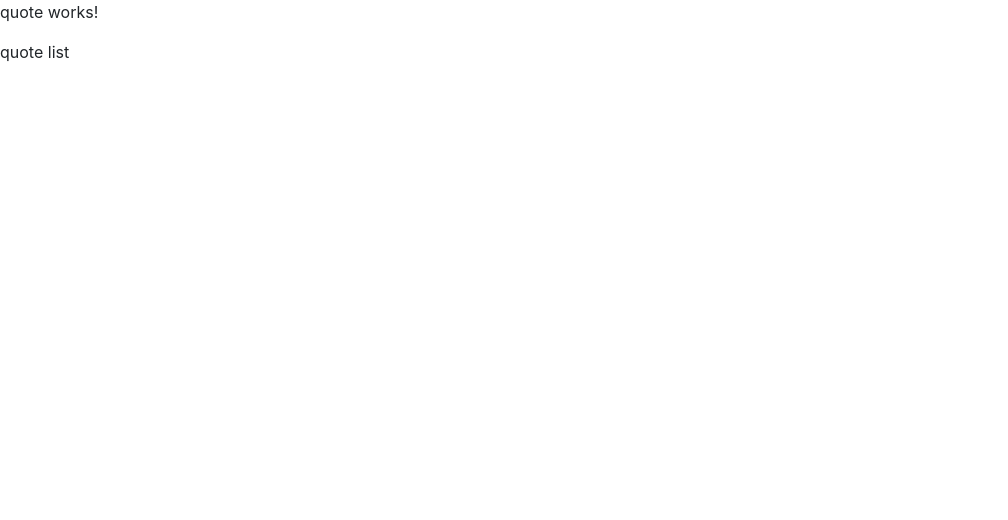
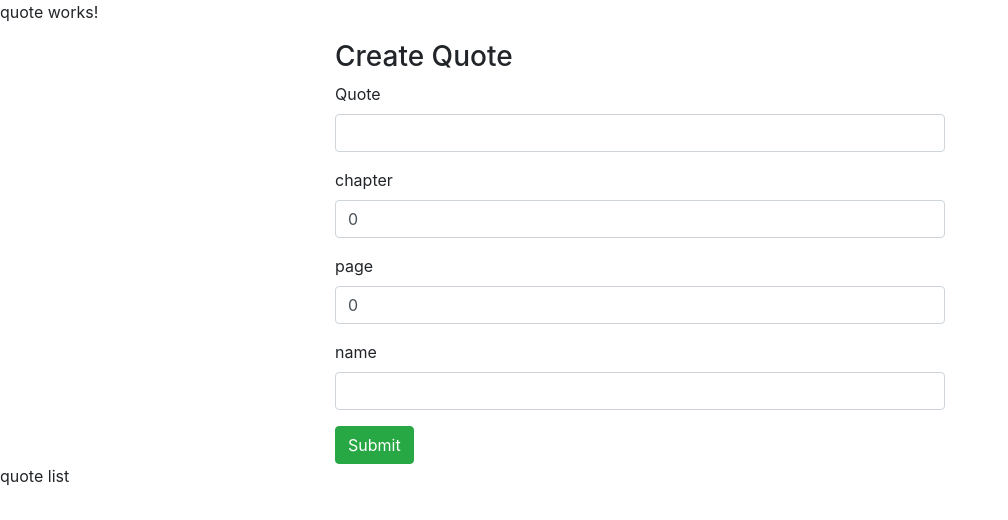
Before and after one commit to yaretzyc/frontend-capstoneproject, an Angular app in the folder bookclub/: page / in a window 1280 px wide. Shown: the top 520 px of the page, without its empty margins (0-1008 px from the left). Built offline with nearby package versions, Linux system fonts and the light colour scheme; no server answers.

Commit message:
able to submit and  console.log the response and see it on my postman and database but still working on posting the response

```diff
--- a/bookclub/src/app/app.module.ts
+++ b/bookclub/src/app/app.module.ts
@@ -7,6 +7,7 @@ import { PostComponent } from './post/post.component';
 import { QuoteComponent } from './quote/quote.component';
 import { LandingComponent } from './landing/landing.component';
 import { HttpClientModule } from '@angular/common/http';
+import { FormsModule } from '@angular/forms';
 
 // import {AppRoutingModule } from './app-routing.module'
 
@@ -21,6 +22,7 @@ import { HttpClientModule } from '@angular/common/http';
   imports: [
     BrowserModule,
     HttpClientModule,
+    FormsModule
     // AppRoutingModule
 
   ],
--- a/bookclub/src/app/nav/nav.component.html
+++ b/bookclub/src/app/nav/nav.component.html
@@ -1 +1 @@
-<p>nav works!</p>
+<!-- <p>nav works!</p> -->
--- a/bookclub/src/app/quote/quote.component.html
+++ b/bookclub/src/app/quote/quote.component.html
@@ -1,7 +1,42 @@
 <p>quote works!</p>
 
+<div class="col-md-6 offset-md-3">
+    <h3> Create Quote </h3>
+    <form (ngSubmit) = "onSubmit()">
+
+        <div class="form-group">
+            <label> Quote </label>
+            <input type="text" class ="form-control" id = "quo"
+                [(ngModel)] = "quotes.quote" name = "quo">
+        </div>
+
+        <div class="form-group">
+            <label> chapter</label>
+            <input type="text" class ="form-control" id = "ch"
+                [(ngModel)] = "quotes.chapter" name = "ch">
+        </div>
+
+        <div class="form-group">
+            <label> page </label>
+            <input type="text" class ="form-control" id = "page"
+                [(ngModel)] = "quotes.page" name = "page">
+        </div>
+
+        <div class="form-group">
+            <label> name </label>
+            <input type="text" class ="form-control" id = "name"
+                [(ngModel)] = "quotes.name" name = "name">
+        </div>
+
+
+        <button class = "btn btn-success" type ="submit">Submit</button>
+
+    </form>
+    </div>
+
 <p>quote list</p>
-<ul *ngFor = "let q of quotes">
+<ul *ngFor = "let q of quote">
+
     <li>{{q.chapter}}</li>
     <li>{{q.name}}</li>
     <li>{{q.quote}}</li>
--- a/bookclub/src/app/quote/quote.component.ts
+++ b/bookclub/src/app/quote/quote.component.ts
@@ -9,23 +9,49 @@ import { QuoteService } from '../services/quote.service';
 })
 export class QuoteComponent implements OnInit {
 
-  quotes: Array<Quote>=[];
-  // public quotes: Quote[];
+  quote: Array<Quote>=[];
+  quotes: Quote = new Quote();
+  // quotes: Quote[];
 
   constructor(private quoteService: QuoteService) { }
 
   ngOnInit(): void {
-    this.getQuotes();
+    // this.getQuotes();
   }
+  // getQuoteList(){
+  //   this.quoteService.getQuoteList().subscribe(data => {
+  //     this.quote = data;
+  //   })
+  // }
 
-  getQuotes():void{
+  getQuotesList():void{
     this.quoteService.getQuoteList().subscribe(
       (response: Quote[]) =>{
-        this.quotes = response;
+        this.quote = response;
         console.log(this.quotes);
       }
     )
   }
+
+  saveQuote(){
+    this.quoteService.addQuote(this.quotes).subscribe(
+      data => {
+        console.log (data);
+        console.log("lkdfjlkdjf")
+      }
+    )
+  }
+
+  onSubmit(){
+    console.log(this.quotes);
+    console.log("k")
+    this.saveQuote();
+
+  }
+
+
+
+
   // private getQuotes(){
   //   this.quoteService.getQuoteList().subscribe(data => {
   //     this.quotes = data;
--- a/bookclub/src/app/services/quote.service.ts
+++ b/bookclub/src/app/services/quote.service.ts
@@ -19,7 +19,7 @@ export class QuoteService {
   }
 
   //ADD QUOTE
-  addQuote(quote: Quote): Observable<Quote> {
+  addQuote(quote: Quote): Observable<Object> {
     return this.httpClient.post<Quote>(`${this.apibaseUrl}/quote/`, quote);
   }
 
```
